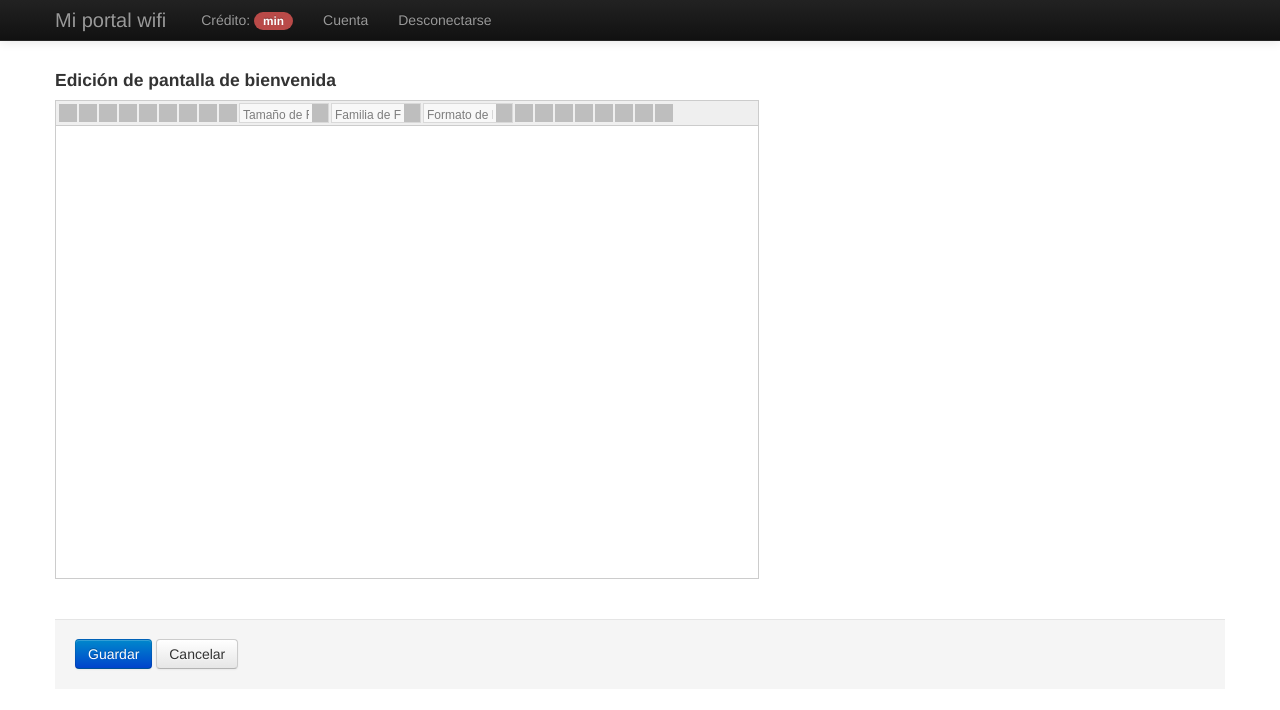
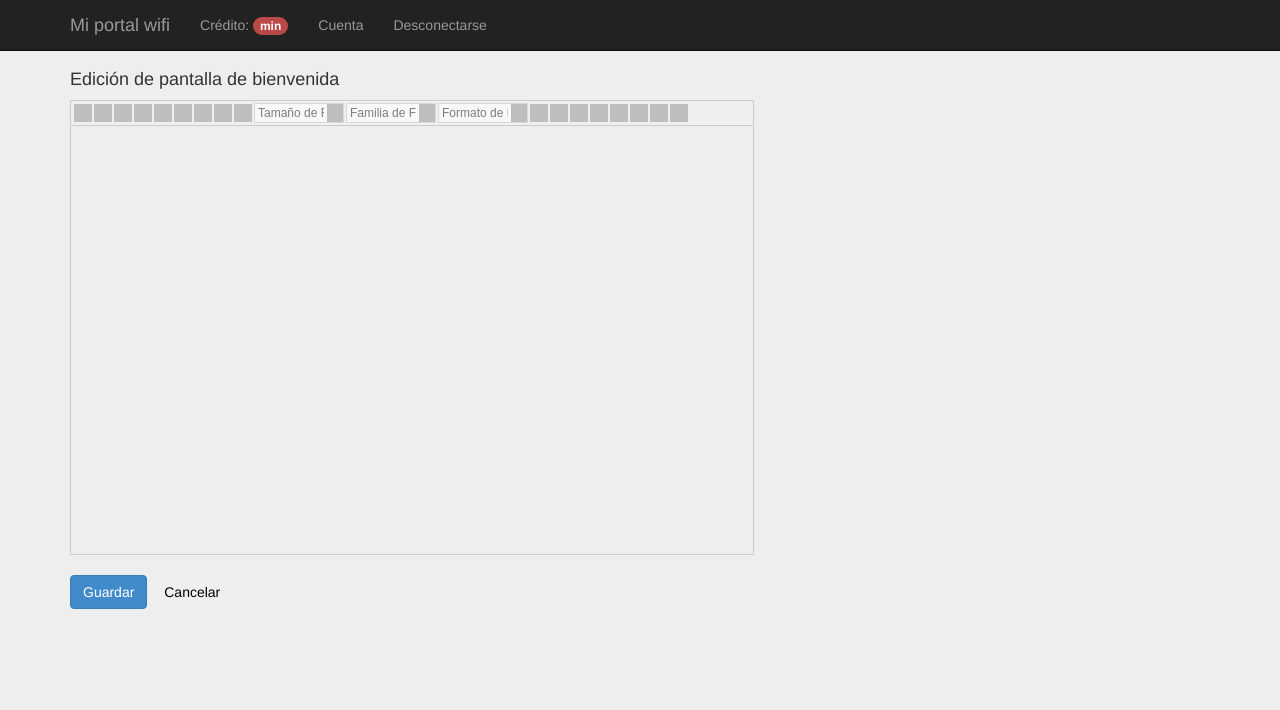
Before and after one commit to pablokbs/miportalwifi, a PHP site: page /clientes/account.php in a window 1280 px wide. Shown: the top 710 px of the page. Run offline with PHP 8.4, Linux system fonts and the light colour scheme; the visitor is signed in with stand-in values (Sample User, id 1); data that the repository does not hold is empty; grey boxes are pictures that could not be loaded.

Commit message:
fixed nav-bar from account page

```diff
--- a/clientes/account.php
+++ b/clientes/account.php
@@ -21,7 +21,11 @@ mysql_select_db("$dbname")or die("cannot select DB");
     <meta name="author" content="">
 
     <!-- Le styles -->
-    <link href="css/bootstrap.css" rel="stylesheet">
+    <link href="../include/bootstrap/dist/css/bootstrap.css" rel="stylesheet">
+    <link href="../include/bootstrap/dist/css/signin.css" rel="stylesheet">
+    <link href="../include/bootstrap/dist/css/portal-narrow.css" rel="stylesheet">
+
+
 <style>
       body {
         padding-top: 60px; /* 60px to make the container go all the way to the bottom of the topbar */
@@ -34,12 +38,6 @@ mysql_select_db("$dbname")or die("cannot select DB");
       <script src="js/html5shiv.js"></script>
     <![endif]-->
 
-    <!-- Fav and touch icons -->
-    <link rel="apple-touch-icon-precomposed" sizes="144x144" href="ico/apple-touch-icon-144-precomposed.png">
-    <link rel="apple-touch-icon-precomposed" sizes="114x114" href="ico/apple-touch-icon-114-precomposed.png">
-      <link rel="apple-touch-icon-precomposed" sizes="72x72" href="ico/apple-touch-icon-72-precomposed.png">
-                    <link rel="apple-touch-icon-precomposed" href="ico/apple-touch-icon-57-precomposed.png">
-                                   <link rel="shortcut icon" href="ico/favicon.png">
   </head>
    <div class="container">
 
@@ -87,16 +85,15 @@ mysql_select_db("$dbname")or die("cannot select DB");
   <body>
 
     <div class="navbar navbar-inverse navbar-fixed-top">
-      <div class="navbar-inner">
         <div class="container">
-          <button type="button" class="btn btn-navbar" data-toggle="collapse" data-target=".nav-collapse">
+          <button type="button" class="navbar-toggle" data-toggle="collapse" data-target=".navbar-collapse">
             <span class="icon-bar"></span>
             <span class="icon-bar"></span>
             <span class="icon-bar"></span>
           </button>
-          <a class="brand" href="http://miportalwifi.com.ar/clientes/index2.php">Mi portal wifi</a>
-          <div class="nav-collapse collapse">
-            <ul class="nav">
+          <a class="navbar-brand" href=index2.php">Mi portal wifi</a>
+          <div class="collapse navbar-collapse">
+            <ul class="nav navbar-nav">
               <li><a href="index2.php">
                 <?php
                         $logged_user = $_SESSION['myusername'];
@@ -112,7 +109,7 @@ mysql_select_db("$dbname")or die("cannot select DB");
               <li><a href="account.php">Cuenta</a></li>
              <li><a href="logout.php">Desconectarse</a></li>
             </ul>
-          </div><!--/.nav-collapse -->
+          </div><!--/.navbar-collapse -->
         </div>
       </div>
     </div>
```
Lines whose indentation alone changed are shown as unchanged.
